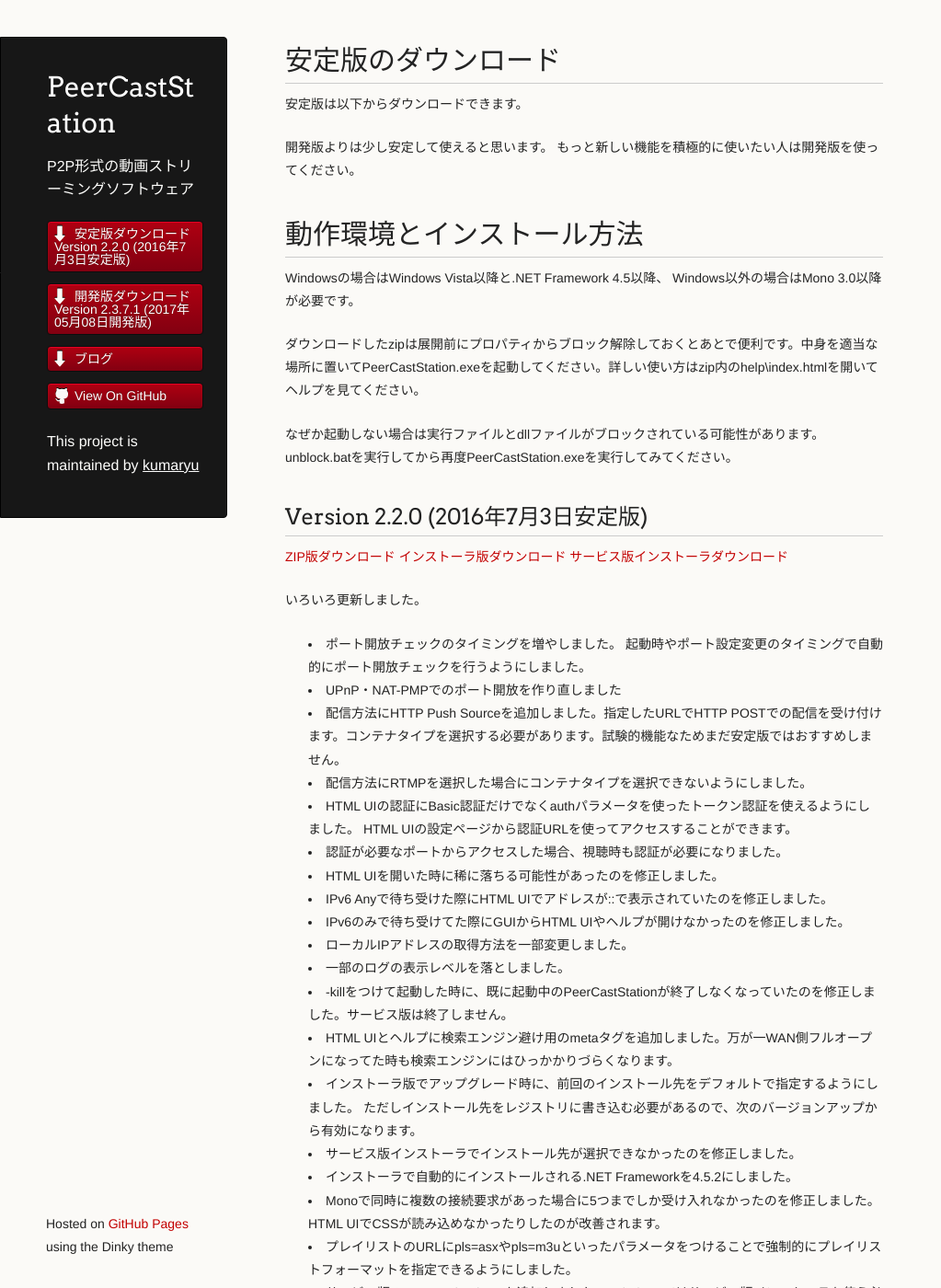
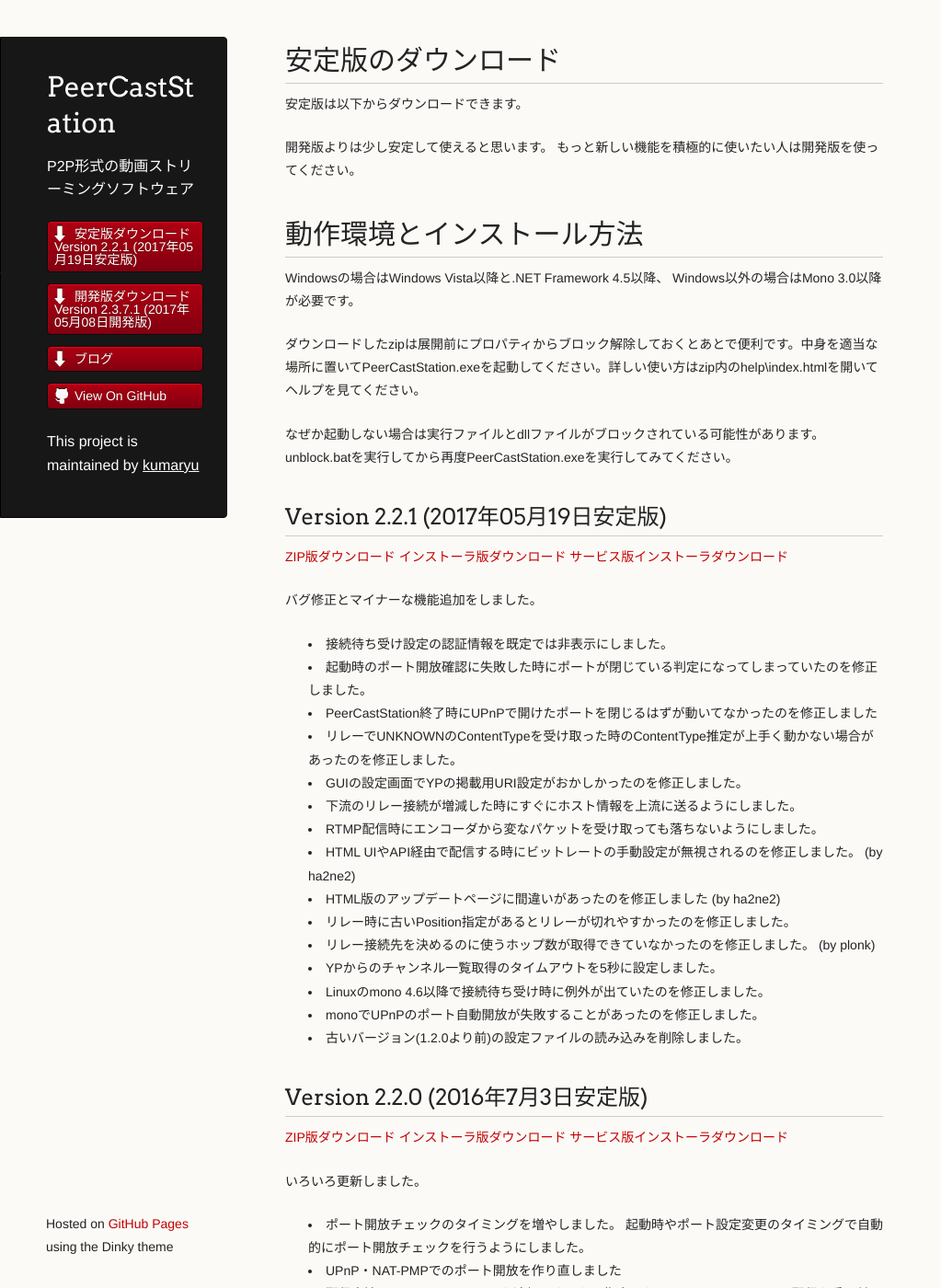
Before and after one commit to kumaryu/peercaststation, a Jekyll site: the page built from download-stable.mkd, in a window 1280 px wide and 1400 px high. Shown: the whole window at 92% size, without its empty margins (0-1023 px from the left). Built offline with Jekyll 4.4.1, drawn with Linux system fonts in a browser that asks for light colours.

Commit message:
Bumped version up tp 2.2.1

```diff
--- a/_data/releasenotes.yml
+++ b/_data/releasenotes.yml
@@ -1,4 +1,38 @@
 ---
+- name: Version 2.2.1 (2017年05月19日安定版)
+  version: 2.2.1
+  channel: stable
+  notes: |
+    バグ修正とマイナーな機能追加をしました。
+
+    * 接続待ち受け設定の認証情報を既定では非表示にしました。
+    * 起動時のポート開放確認に失敗した時にポートが閉じている判定になってしまっていたのを修正しました。
+    * PeerCastStation終了時にUPnPで開けたポートを閉じるはずが動いてなかったのを修正しました
+    * リレーでUNKNOWNのContentTypeを受け取った時のContentType推定が上手く動かない場合があったのを修正しました。
+    * GUIの設定画面でYPの掲載用URI設定がおかしかったのを修正しました。
+    * 下流のリレー接続が増減した時にすぐにホスト情報を上流に送るようにしました。
+    * RTMP配信時にエンコーダから変なパケットを受け取っても落ちないようにしました。
+    * HTML UIやAPI経由で配信する時にビットレートの手動設定が無視されるのを修正しました。 (by ha2ne2)
+    * HTML版のアップデートページに間違いがあったのを修正しました (by ha2ne2)
+    * リレー時に古いPosition指定があるとリレーが切れやすかったのを修正しました。
+    * リレー接続先を決めるのに使うホップ数が取得できていなかったのを修正しました。 (by plonk)
+    * YPからのチャンネル一覧取得のタイムアウトを5秒に設定しました。
+    * Linuxのmono 4.6以降で接続待ち受け時に例外が出ていたのを修正しました。
+    * monoでUPnPのポート自動開放が失敗することがあったのを修正しました。
+    * 古いバージョン(1.2.0より前)の設定ファイルの読み込みを削除しました。
+  date: 2017-05-19T02:30:00+09:00
+  url: http://www.pecastation.org/files/PeerCastStation-2.2.1.zip
+  enclosures:
+  - type: archive
+    url: http://www.pecastation.org/files/PeerCastStation-2.2.1.zip
+    length: 1612432
+  - type: installer
+    url: http://www.pecastation.org/files/PeerCastStation-2.2.1.exe
+    length: 2257964
+  - type: serviceinstaller
+    url: http://www.pecastation.org/files/PecaStationd-2.2.1.msi
+    length: 1966656
+
 - name: Version 2.3.7.1 (2017年05月08日開発版)
   version: 2.3.7.1
   channel: dev
```
